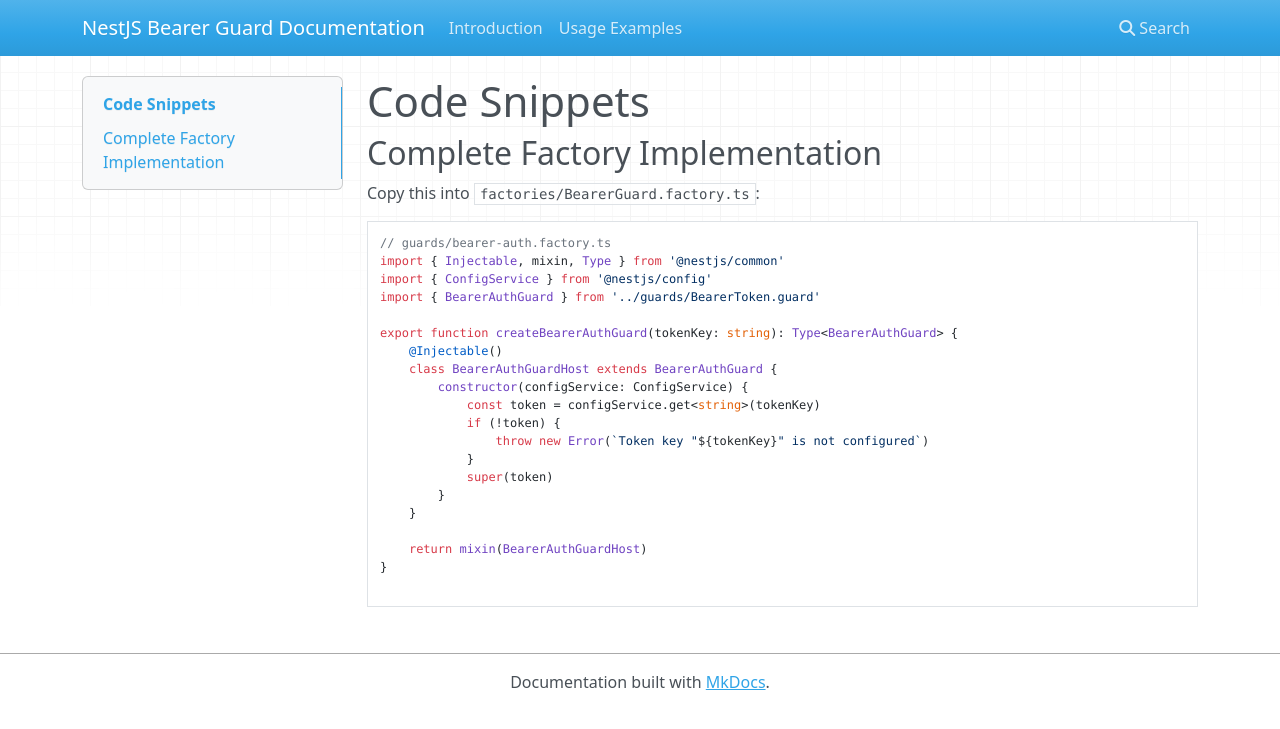
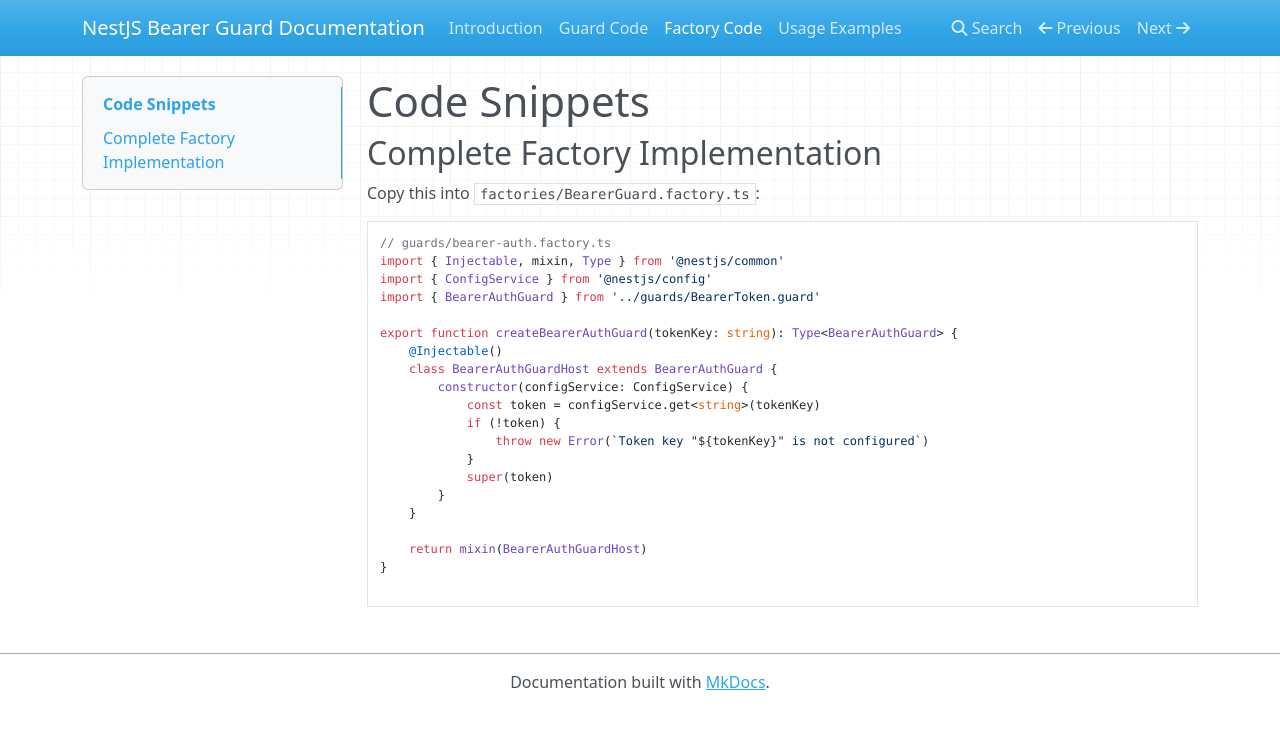
Before and after one commit to danisg96/nest-bearer-token-guard-factory, an MkDocs documentation site: the page built from docs/factory.md, in a window 1280 px wide. Shown: the top 729 px of the page. Built offline with MkDocs 1.6.1, drawn with Linux system fonts in a browser that asks for light colours; nearby versions of some CDN libraries.

Commit message:
Update mkdocs.yml

```diff
--- a/mkdocs.yml
+++ b/mkdocs.yml
@@ -1,6 +1,8 @@
 site_name: 'NestJS Bearer Guard Documentation'
 nav:
   - Introduction: index.md
+  - Guard Code: guard.md
+  - Factory Code: factory.md
   - Usage Examples: usage.md
 
 docs_dir: docs
```
